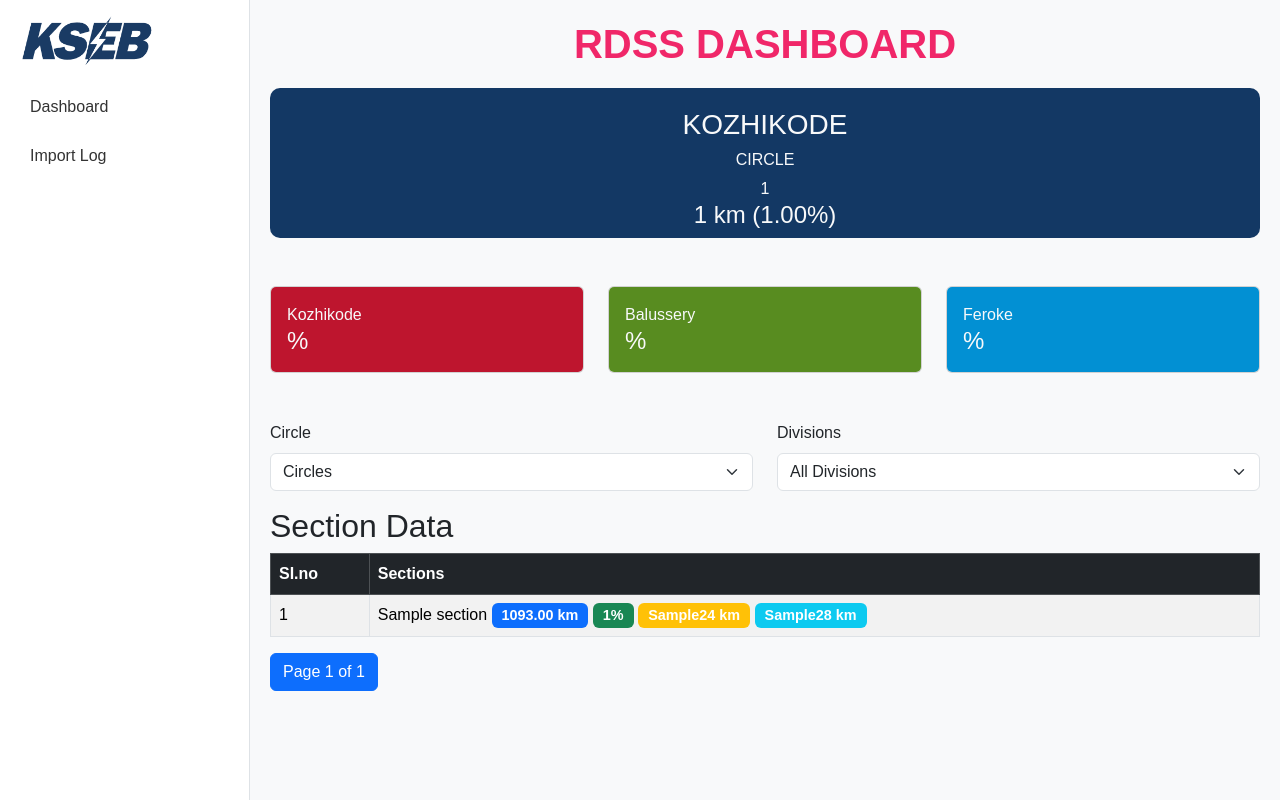
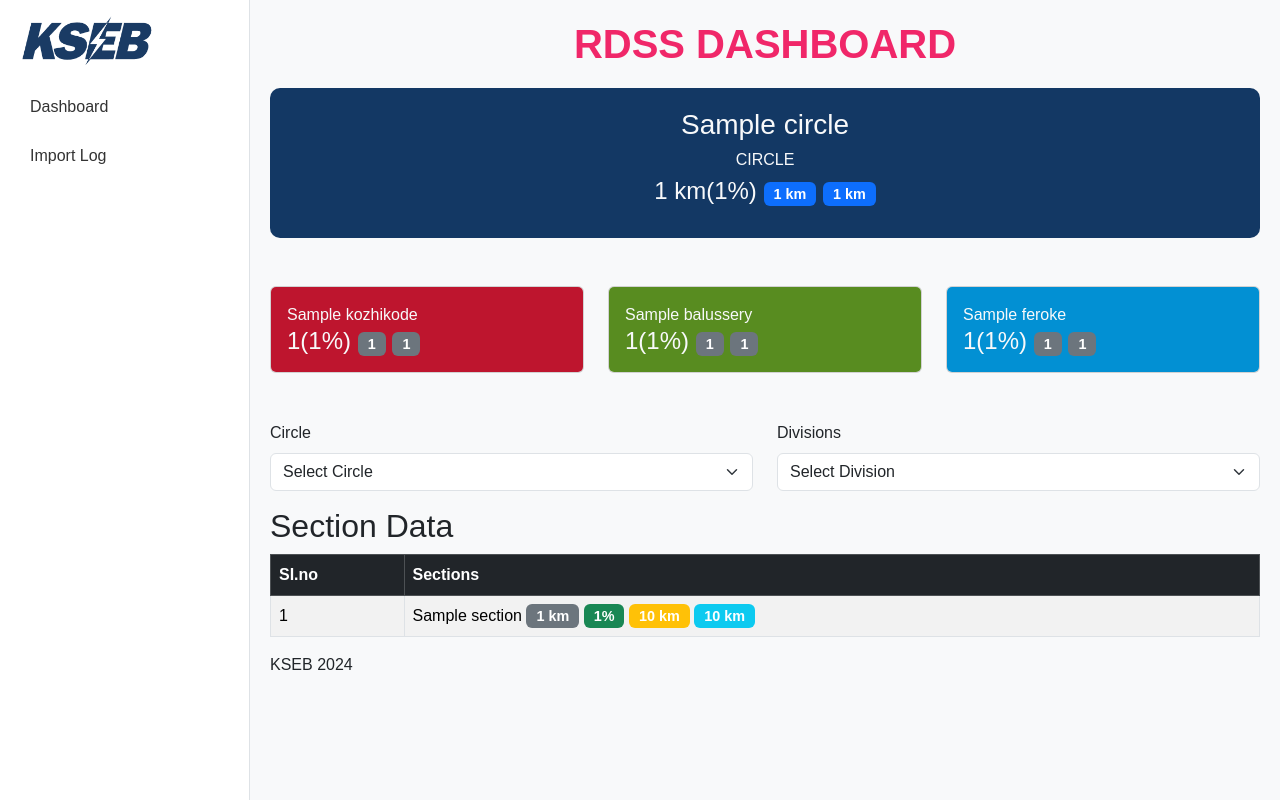
Before and after one commit to AidaSoji123/Django-kseb-dashboard, a Django app: template dashboard/templates/index.html in a window 1280 px wide. Run offline with Django 4.2, Linux system fonts and the light colour scheme; the template is opened without the code that fills it: most values are stand-ins (such as "Sample title", 1, 10 or a date in 2020).

Commit message:
second views updation

```diff
--- a/dashboard/templates/index.html
+++ b/dashboard/templates/index.html
@@ -188,16 +188,18 @@ Dashboard
 
             <!-- Kozhikode Circle -->
             <div class="row mb-5">
-                {% for circle in circles %}
+
               <div class="col-12">
                 <div class="circle text-light">
-                  <h3>KOZHIKODE</h3>
+                  <h3>{{ circle.name }}</h3>
                   <h6>CIRCLE</h6>
-                  {{total_value}}
-                    <h4>{{ circle.total_value }} km ({{ circle.completion_percentage|floatformat:2 }}%)</h4>
+
+
+                    <h4>{{ circle.total_value }} km({{ circle.completion_percentage }}%) <span class="badge bg-primary">{{ circle.total_actual_qty }} km</span> <span class="badge bg-primary">{{ circle.total_qty_ulccs }} km</span></h4>
+
                 </div>
               </div>
-              {% endfor %}
+
             </div>
 
             <!-- Section Cards -->
@@ -207,8 +209,10 @@ Dashboard
                   <div class="card-body chart1">
                     <div class="d-flex text-light">
                       <div>
-                        <p class="mb-0">Kozhikode</p>
-                        <h4 class="mb-0">%</h4>
+                        <p class="mb-0">{{ divisions.kozhikode.name }}</p>
+
+
+                        <h4 class="mb-0">{{ divisions.kozhikode.total_value }}({{ divisions.kozhikode.completion_percentage }}%) <span class="badge bg-secondary">{{ divisions.kozhikode.total_actual_qty }} </span> <span class="badge bg-secondary">{{ divisions.kozhikode.total_qty_ulccs }}</span></h4>
                       </div>
                     </div>
                   </div>
@@ -219,8 +223,9 @@ Dashboard
                   <div class="card-body chart2">
                     <div class="d-flex text-light">
                       <div>
-                        <p class="mb-0">Balussery</p>
-                        <h4 class="mb-0">%</h4>
+                        <p class="mb-0">{{ divisions.balussery.name }}</p>
+
+                          <h4 class="mb-0">{{ divisions.balussery.total_value }}({{ divisions.balussery.completion_percentage }}%)  <span class="badge bg-secondary">{{ divisions.balussery.total_actual_qty }}</span> <span class="badge bg-secondary"> {{ divisions.balussery.total_qty_ulccs }}</span></h4>
                       </div>
                     </div>
                   </div>
@@ -231,8 +236,9 @@ Dashboard
                   <div class="card-body chart3">
                     <div class="d-flex text-light">
                       <div>
-                        <p class="mb-0">Feroke</p>
-                        <h4 class="mb-0">%</h4>
+                        <p class="mb-0">{{ divisions.feroke.name }}</p>
+
+                        <h4 class="mb-0">{{ divisions.feroke.total_value }}({{ divisions.feroke.completion_percentage }}%) <span class="badge bg-secondary">{{ divisions.feroke.total_actual_qty }}</span> <span class="badge bg-secondary"> {{ divisions.feroke.total_qty_ulccs }}</span></h4>
                       </div>
                     </div>
                   </div>
@@ -242,24 +248,28 @@ Dashboard
 
 
 
+
 <!-- Dropdown Filters -->
 <div class="row mb-3 mt-5">
   <div class="col-md-6">
       <label for="circleFilter" class="form-label">Circle</label>
       <select class="form-select" id="circleFilter">
-            <option value="">Circles</option>
-            {{circle.total_value}}
+          <option value="">Select Circle</option>
           {% for circle in circles %}
-            <option value="{{ circle.id }}">{{ circle.title }}</option>
+          <option value="{{ circle.id }}" {% if circle.id == selected_circle_id %} selected {% endif %}>
+              {{ circle.title }}
+          </option>
           {% endfor %}
       </select>
   </div>
   <div class="col-md-6">
       <label for="divisionFilter" class="form-label">Divisions</label>
       <select class="form-select" id="divisionFilter">
-            <option value="">All Divisions</option>
+          <option value="">Select Division</option>
           {% for division in divisions %}
-            <option value="{{ division.id }}">{{ division.title }}</option>
+          <option value="{{ division.id }}" {% if division.id == selected_division_id %} selected {% endif %}>
+              {{ division.title }}
+          </option>
           {% endfor %}
       </select>
   </div>
@@ -276,61 +286,24 @@ Dashboard
                   <th>Sections</th>
               </tr>
           </thead>
-            <tbody>
+          <tbody id="sectionsTableBody">
               {% for section in sections %}
               <tr>
                   <td>{{ section.id }}</td>
                   <td>{{ section.title }}
-                        <span class="badge bg-primary">{{ section.total }}93.00 km</span>
-                        <span class="badge bg-success">{{ section.percentage }}%</span>
-                        <span class="badge bg-warning">{{ section.actual_1 }}24 km</span>
-                        <span class="badge bg-info">{{ section.actual_2 }}28 km</span>
+                      <span class="badge bg-secondary">{{ section.total_value }} km</span>
+                      <span class="badge bg-success">{{ section.completion_percentage }}%</span>
+                      <span class="badge bg-warning">{{ section.actual_qty }} km</span>
+                      <span class="badge bg-info">{{ section.qty_ulccs }} km</span>
                   </td>
               </tr>
               {% empty %}
               <tr>
-                    <td colspan="2">No sections found.</td>
+                  <td colspan="6">No sections found.</td>
               </tr>
               {% endfor %}
           </tbody>
       </table>
-
-        <!-- Pagination Controls -->
-        <div class="pagination">
-            <ul class="pagination justify-content-center">
-                {% if sections.has_previous %}
-                    <li class="page-item">
-                        <a class="page-link" href="?page=1" aria-label="First">
-                            <span aria-hidden="true">&laquo;&laquo;</span>
-                        </a>
-                    </li>
-                    <li class="page-item">
-                        <a class="page-link" href="?page={{ sections.previous_page_number }}" aria-label="Previous">
-                            <span aria-hidden="true">&laquo;</span>
-                        </a>
-                    </li>
-                {% endif %}
-
-                <li class="page-item active">
-                    <span class="page-link">
-                        Page {{ sections.number }} of {{ sections.paginator.num_pages }}
-                    </span>
-                </li>
-
-                {% if sections.has_next %}
-                    <li class="page-item">
-                        <a class="page-link" href="?page={{ sections.next_page_number }}" aria-label="Next">
-                            <span aria-hidden="true">&raquo;</span>
-                        </a>
-                    </li>
-                    <li class="page-item">
-                        <a class="page-link" href="?page={{ sections.paginator.num_pages }}" aria-label="Last">
-                            <span aria-hidden="true">&raquo;&raquo;</span>
-                        </a>
-                    </li>
-                {% endif %}
-            </ul>
-        </div>
   </div>
 </div>
 
@@ -359,5 +332,10 @@ function toggleSidebar() {
   }
 }
 }
+</script>
 
-{% endblock content %}
+
+
+
+
+{%  endblock content%}
```
Also changed, not shown: dashboard/views.py (+101 -30 lines). Lines whose indentation alone changed are shown as unchanged.
